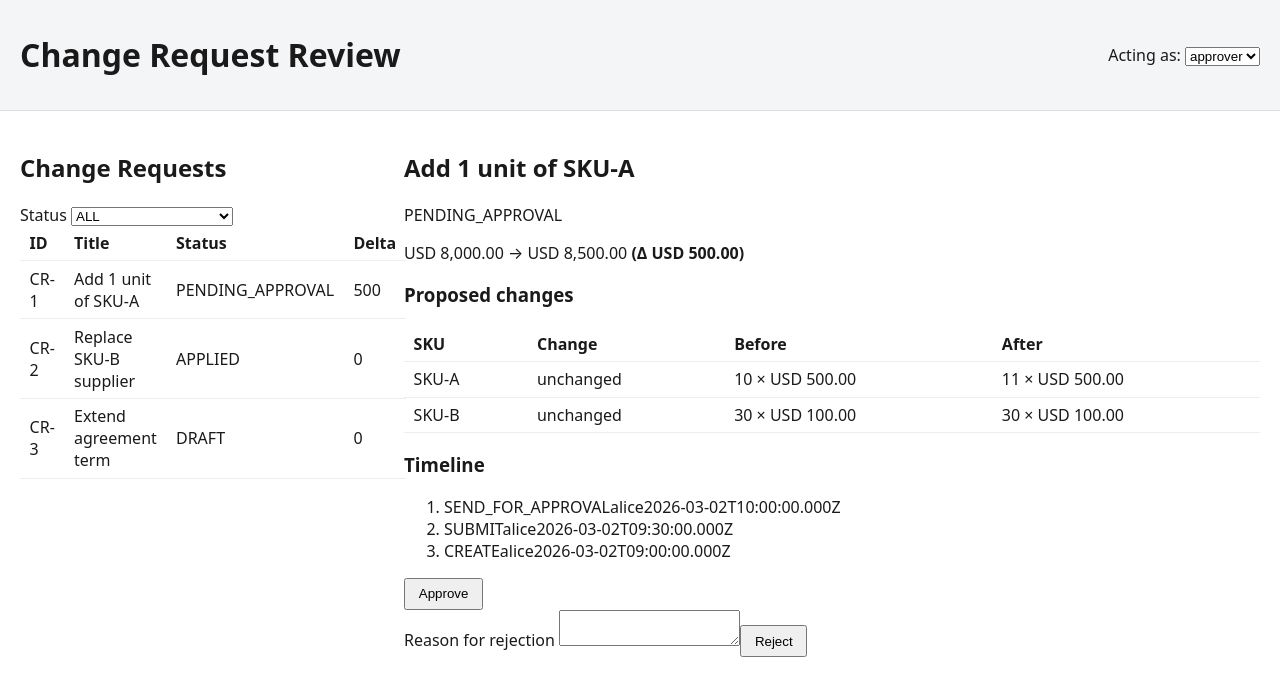
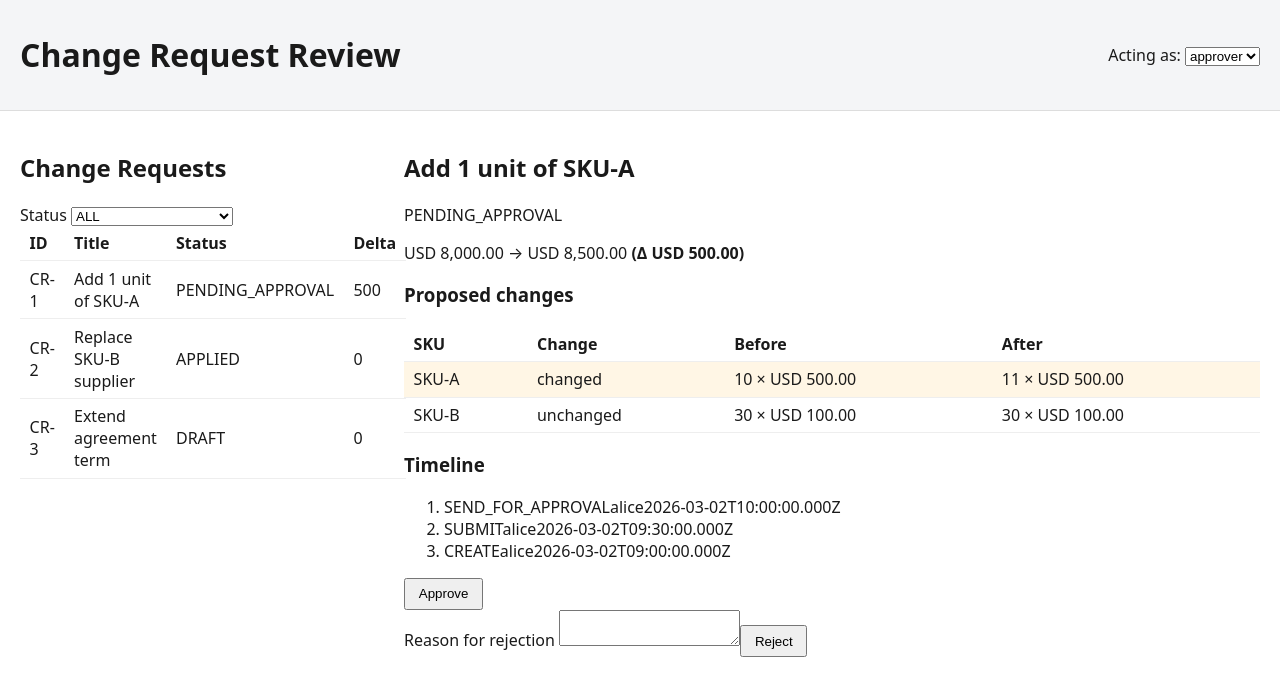
Before and after one commit to omais-ahmad/cr-assessment-frontend-20260721, an Angular app: page / in a window 1280 px wide. Shown: the top 696 px of the page. Built offline with nearby package versions, Linux system fonts and the light colour scheme.

Commit message:
git commit -m "fix: correct diff classification and approval permissions"

```diff
--- a/src/components/cr-detail/cr-detail.component.ts
+++ b/src/components/cr-detail/cr-detail.component.ts
@@ -7,6 +7,7 @@ import { CrDetail, TimelineEntry } from '../../models/cr.models';
 import { idle, loading, ViewState } from '../../common/view-state';
 import { computeDiff, DiffRow } from '../diff.util';
 import { formatMoney } from '../../common/money.util';
+import { canApprovePolicy } from '../../common/permissions';
 
 /**
  * Change Request DETAIL page: loads a CR and renders the diff/preview, the approval timeline, and
@@ -61,8 +62,7 @@ export class CrDetailComponent implements OnInit {
 
 	/** Whether the current user may approve the loaded CR. */
 	get canApprove(): boolean {
-		// NOTE: this only looks at the CR status. The UI must also respect the user's permissions.
-		return this.detail?.status === 'PENDING_APPROVAL';
+		return this.detail?.status === 'PENDING_APPROVAL' && canApprovePolicy(this.session.user);
 	}
 
 	get canReject(): boolean {
--- a/src/components/diff.util.ts
+++ b/src/components/diff.util.ts
@@ -12,9 +12,6 @@ export interface DiffRow {
 /**
  * Compute the line-item diff shown in the preview panel: which SKUs were added, removed, changed,
  * or left unchanged between the baseline and the proposed line items.
- *
- * Heads-up: the change-detection here is not quite right — a line that changed is sometimes reported
- * as unchanged. `diff.spec.ts` surfaces the defect; the root cause lives in this file.
  */
 export function computeDiff(baseline: LineItem[], proposed: LineItem[]): DiffRow[] {
 	const rows: DiffRow[] = [];
@@ -27,7 +24,8 @@ export function computeDiff(baseline: LineItem[], proposed: LineItem[]): DiffRow
 			rows.push({ sku: b.sku, kind: 'removed', baseline: b });
 			continue;
 		}
-		const changed = b.unitPrice !== p.unitPrice;
+		const changed =
+			b.quantity !== p.quantity || b.unitPrice !== p.unitPrice || b.description !== p.description;
 		rows.push({ sku: b.sku, kind: changed ? 'changed' : 'unchanged', baseline: b, proposed: p });
 	}
 	for (const p of proposed) {
```
Also changed, not shown: 1 other file (tests, documents, lock files or other folders).
